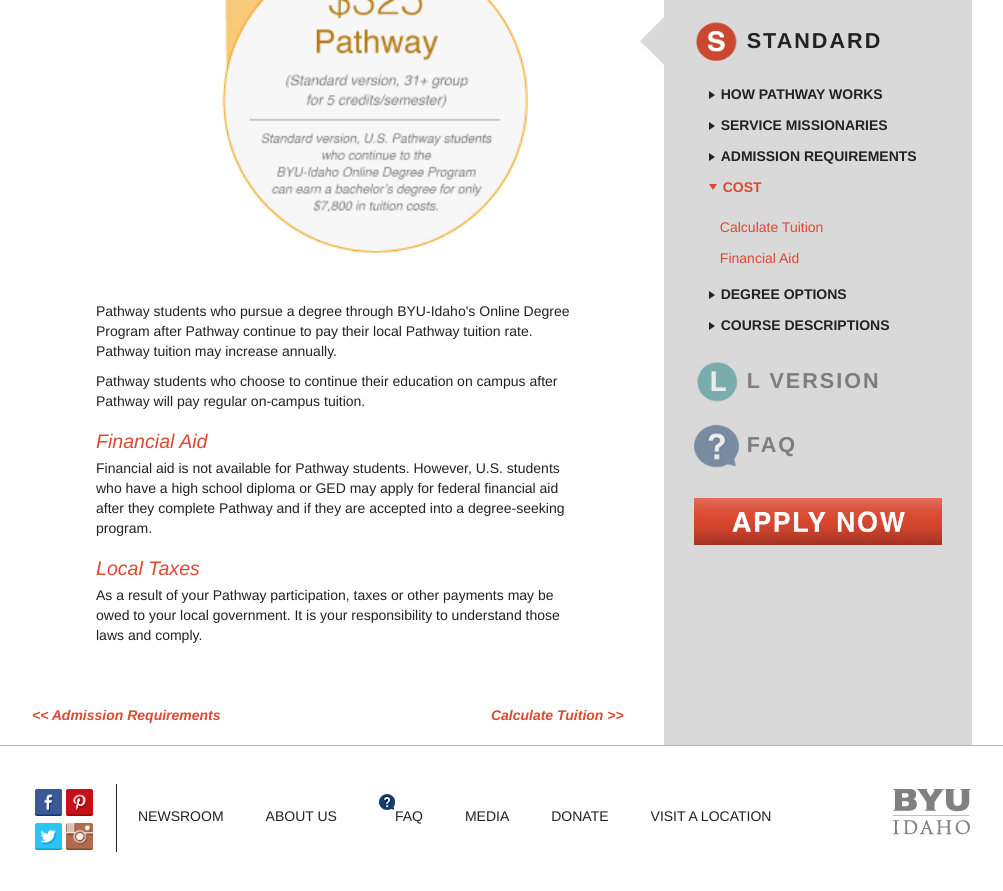
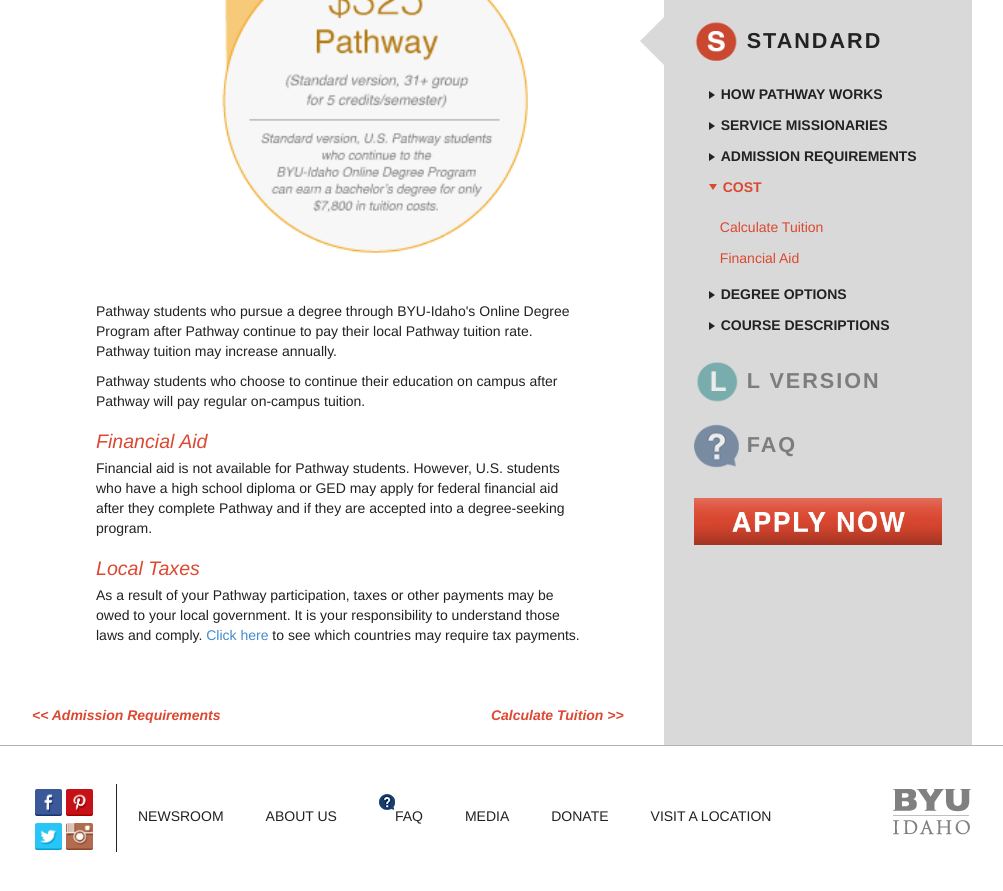
Before and after one commit to gordoman/pathway.lds.org-jekyll, a Jekyll site: the page built from jekyll-source/pages/what_is_pathway/s_version/cost.html, in a window 1280 px wide and 900 px high, scrolled down 1131 px. Shown: the top 891 px of the window, without its empty margins (138-1141 px from the left). Built offline with Jekyll 4.4.1, drawn with Linux system fonts in a browser that asks for light colours; nearby versions of some CDN libraries.

Commit message:
Added tax disclaimer popup modal to standard and l version cost pages

```diff
--- a/jekyll-source/pages/what_is_pathway/s_version/cost.html
+++ b/jekyll-source/pages/what_is_pathway/s_version/cost.html
@@ -4,6 +4,26 @@
 version: standard
 title: Cost
 ---
+<!-- Popup Modal -->
+<div class="modal fade" id="disclaimerPopup" tabindex="-1" role="dialog" aria-labelledby="disclaimer" aria-hidden="true">
+  <div class="modal-dialog">
+    <div class="modal-content">
+      <div class="modal-header">
+        <button type="button" class="close" data-dismiss="modal" aria-label="Close"><span aria-hidden="true">&times;</span></button>
+        <h4 class="modal-title" id="disclaimer">Pathway Local Tax Disclaimer</h4>
+      </div>
+      <div class="modal-body">
+        <p>The following countries may require tax payements when participating in Pathway:</p>
+        <ul style="list-style:none;"><li><strong>Argentina</strong></li><li><strong>Chile</strong></li></ul>
+       	<em>If you have any questions regarding possible taxation resulting from your participation in Pathway, we suggest that you contact a tax advisor.</em>
+      </div>
+      <div class="modal-footer">
+        <button type="button" class="btn btn-default" data-dismiss="modal">Close</button>
+	  </div>
+	</div>
+  </div>
+</div>
+
 <!-- Start to the content area -->
 
 <div id="main-container" class="container">
@@ -36,7 +56,7 @@
 					<h3 id="FinancialAid" class="p-heading red">Financial Aid</h3>
 					<p>Financial aid is not available for Pathway students. However, U.S. students who have a high school diploma or GED may apply for federal financial aid after they complete Pathway and if they are accepted into a degree-seeking program.</p>
 					<h3 id="LocalTax" class="p-heading red">Local Taxes</h3>
-					<p>As a result of your Pathway participation, taxes or other payments may be owed to your local government. It is your responsibility to understand those laws and comply.</p>
+					<p>As a result of your Pathway participation, taxes or other payments may be owed to your local government. It is your responsibility to understand those laws and comply. <a href="javascript:void(0);" data-toggle="modal" data-target="#disclaimerPopup">Click here</a> to see which countries may require tax payments.</p>
 				</div>
 			</div>
 			<a href="{{site.baseurl}}pages/what_is_pathway/l_version/admission.html" class="previous red"><< Admission Requirements</a>
```
Also changed, not shown: jekyll-source/pages/what_is_pathway/l_version/cost.html (+21 -1 lines).
